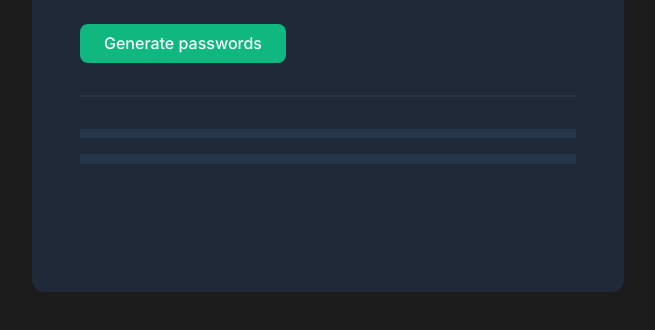
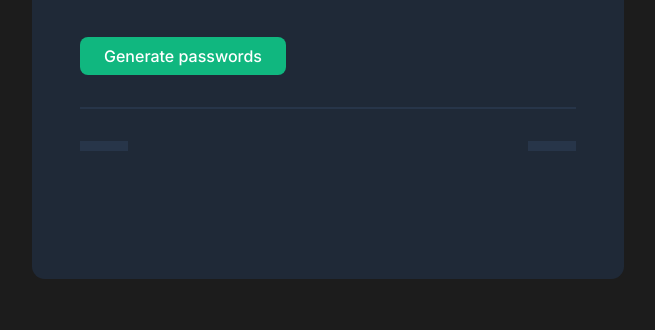
Before and after one commit to XenoMee/Password-Generator, a plain HTML site: page index.html in a window 1280 px wide. Shown: the part 384-714 px from the top of the page, without its empty margins (312-967 px from the left). Drawn offline with Linux system fonts and the light colour scheme.

Commit message:
change password display container direction to row for desktop

```diff
--- a/style.css
+++ b/style.css
@@ -177,6 +177,11 @@ hr {
     font-size: var(--fs-400);
   }
 
+  .generator {
+    --content-padding: 8rem 3rem;
+    margin: 0 auto;
+  }
+
   .title {
     font-size: var(--fs-800);
   }
@@ -186,8 +191,7 @@ hr {
     font-size: var(--fs-300);
   }
 
-  .generator {
-    --content-padding: 8rem 3rem;
-    margin: 0 auto;
+  .display {
+    flex-direction: row;
   }
 }
```
